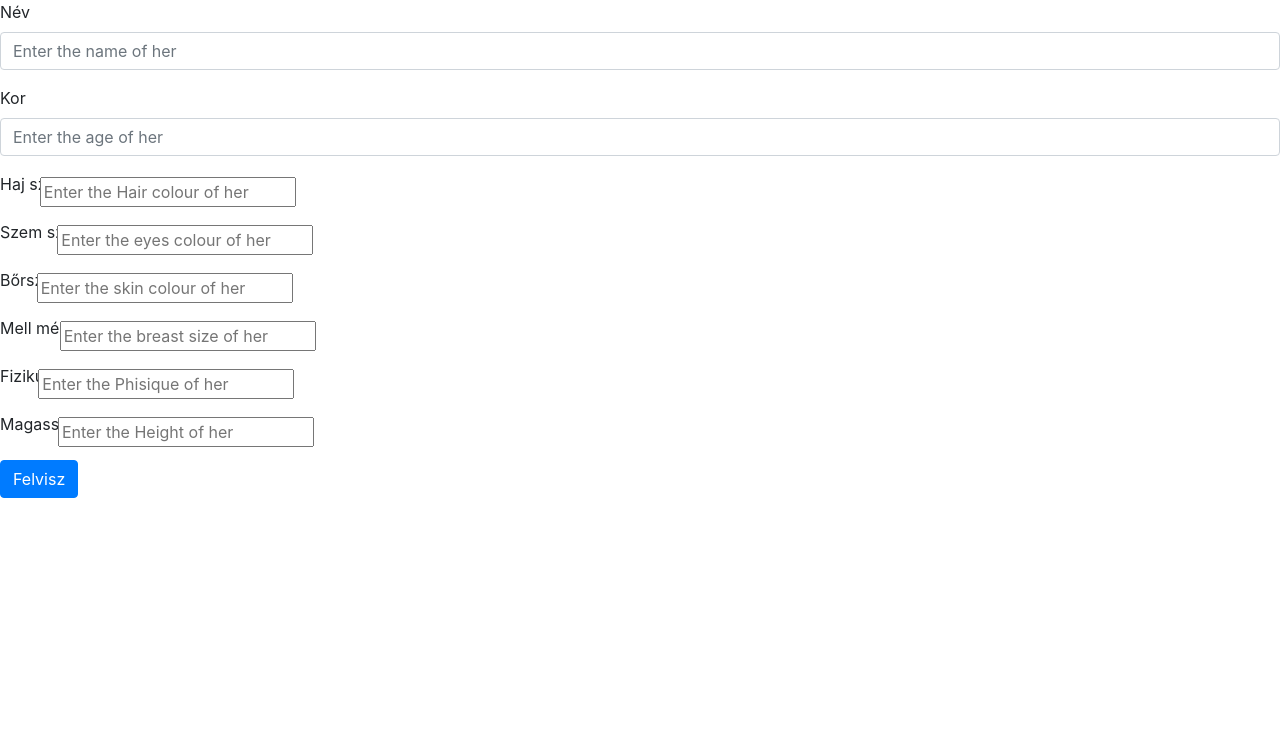
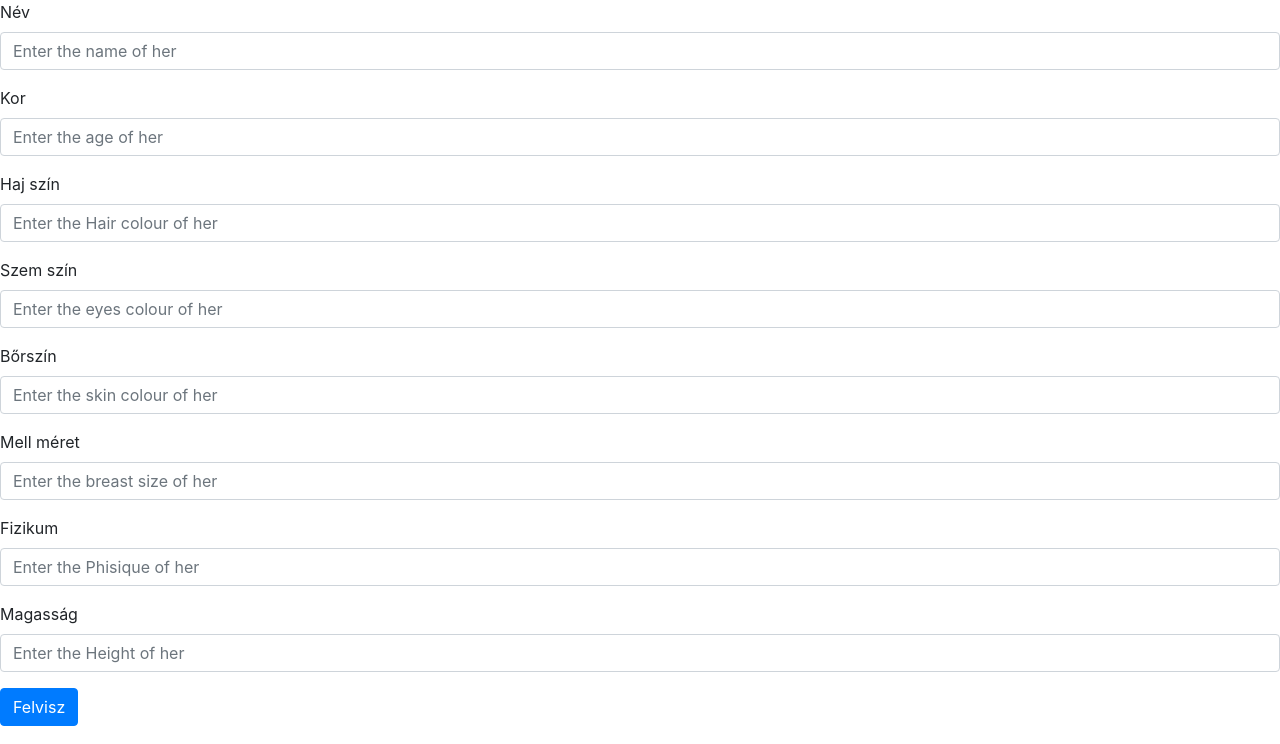
Before and after one commit to Lacieee/goditemplom, a PHP site: template Views/newGirl.php in a window 1280 px wide. Shown: the part 56-800 px from the top of the page. Run offline with PHP 8.4, Linux system fonts and the light colour scheme; the template is opened without the code that fills it, so the values that code supplies are empty.

Commit message:
newgirl fix

```diff
--- a/Views/newGirl.php
+++ b/Views/newGirl.php
@@ -9,27 +9,27 @@
     </div>
     <div class="form-group">
         <label for="hairColour">Haj szín</label>
-        <input type="text" class="form-check-input" id="hairColour" name="hairColour" placeholder="Enter the Hair colour of her">
+        <input type="text" class="form-control" id="hairColour" name="hairColour" placeholder="Enter the Hair colour of her">
     </div>
     <div class="form-group">
         <label for="hairColour">Szem szín</label>
-        <input type="text" class="form-check-input" id="hairColour" name="hairColour" placeholder="Enter the eyes colour of her">
+        <input type="text" class="form-control" id="hairColour" name="hairColour" placeholder="Enter the eyes colour of her">
     </div>
     <div class="form-group">
         <label for="skinColour">Bőrszín</label>
-        <input type="text" class="form-check-input" id="skinColour" name="skinColour" placeholder="Enter the skin colour of her">
+        <input type="text" class="form-control" id="skinColour" name="skinColour" placeholder="Enter the skin colour of her">
     </div>
     <div class="form-group">
         <label for="breastSize">Mell méret</label>
-        <input type="text" class="form-check-input" id="breastSize" name="breastSize" placeholder="Enter the breast size of her">
+        <input type="text" class="form-control" id="breastSize" name="breastSize" placeholder="Enter the breast size of her">
     </div>
     <div class="form-group">
         <label for="phisique">Fizikum</label>
-        <input type="text" class="form-check-input" id="phisique" name="phisique" placeholder="Enter the Phisique of her">
+        <input type="text" class="form-control" id="phisique" name="phisique" placeholder="Enter the Phisique of her">
     </div>
     <div class="form-group">
         <label for="height">Magasság</label>
-        <input type="text" class="form-check-input" id="height" name="height" placeholder="Enter the Height of her">
+        <input type="text" class="form-control" id="height" name="height" placeholder="Enter the Height of her">
     </div>
     <button type="submit" id="submitForm" name="submitForm" class="btn btn-primary">Felvisz</button>
     </form>
```
